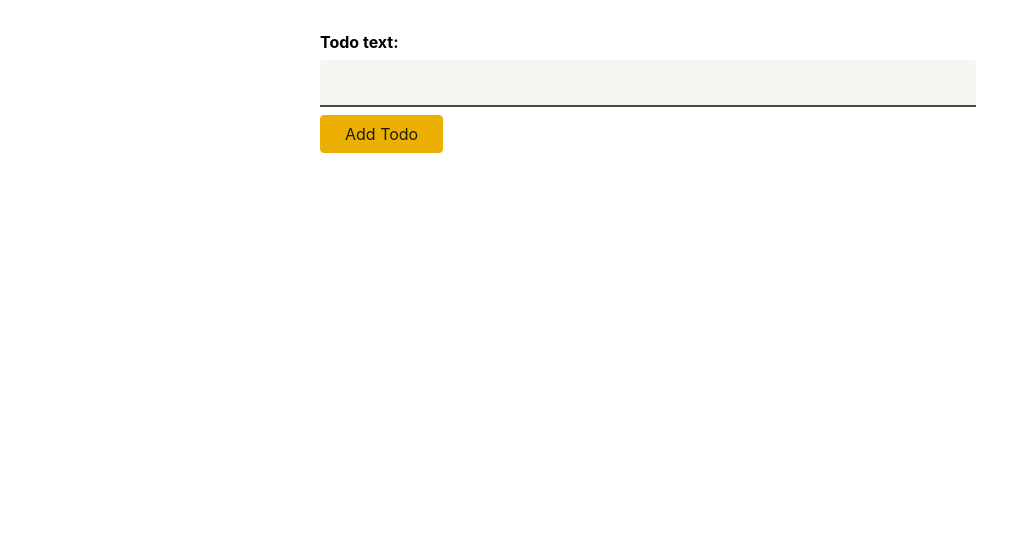
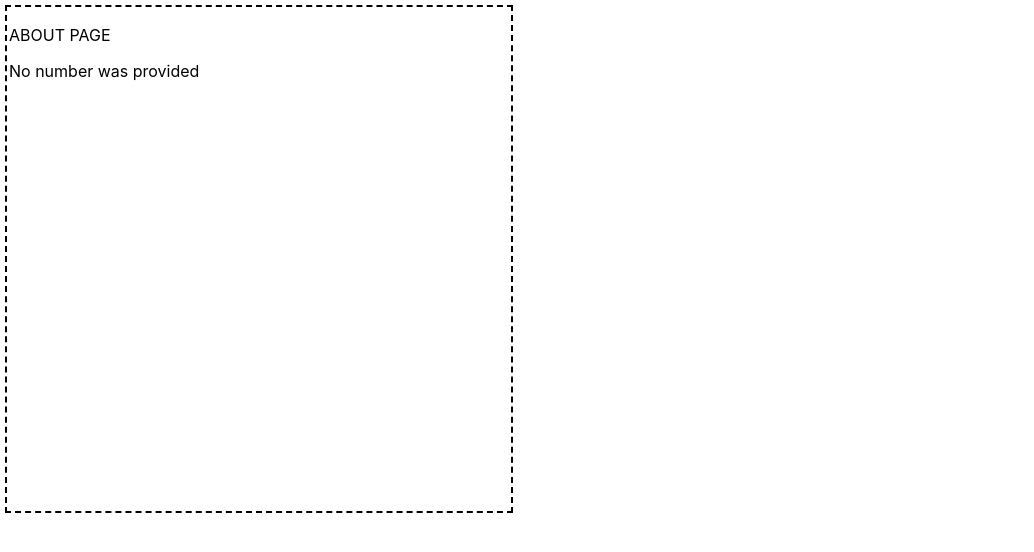
Before and after one commit to javierpb275/react-ts, a React (Create React App) app: page /layout in a window 1280 px wide. Shown: the top 552 px of the page, without its empty margins (0-1034 px from the left). Built offline with nearby package versions, Linux system fonts and the light colour scheme.

Commit message:
react-router-dom v6

```diff
--- a/package.json
+++ b/package.json
@@ -12,6 +12,7 @@
     "@types/react-dom": "^18.0.6",
     "react": "^18.2.0",
     "react-dom": "^18.2.0",
+    "react-router-dom": "^6.4.0",
     "react-scripts": "5.0.1",
     "typescript": "^4.8.3",
     "web-vitals": "^2.1.4"
--- a/src/App.tsx
+++ b/src/App.tsx
@@ -1,13 +1,23 @@
-import NewTodo from "./components/NewTodo";
-import Todos from "./components/Todos";
-import TodosContextProvider from "./store/todos-context";
+import { BrowserRouter, Routes, Route } from "react-router-dom";
+import LayoutComponent from "./components/Layout";
+import AboutPage from "./pages/About";
+import HomePage from "./pages/Home";
 
 function App() {
   return (
-    <TodosContextProvider>
-      <NewTodo />
-      <Todos />
-    </TodosContextProvider>
+    <BrowserRouter>
+      <Routes>
+        <Route path="/" element={<HomePage />} />
+        <Route path="about">
+          <Route index element={<AboutPage />} />
+          <Route path=":number" element={<AboutPage />} />
+        </Route>
+        <Route path="layout" element={<LayoutComponent />}>
+          <Route index element={<AboutPage />} />
+          <Route path=":number" element={<AboutPage />} />
+        </Route>
+      </Routes>
+    </BrowserRouter>
   );
 }
 
--- /dev/null
+++ b/src/components/Layout.tsx
@@ -0,0 +1,26 @@
+import React from "react";
+import { Outlet } from "react-router-dom";
+
+export interface ILayoutComponentProps {}
+
+const LayoutComponent: React.FunctionComponent<ILayoutComponentProps> = (
+  props
+) => {
+  return (
+    <div
+      style={{
+        border: 2,
+        padding: 2,
+        borderColor: "black",
+        borderStyle: "dashed",
+        margin: 5,
+        width: 500,
+        height: 500,
+      }}
+    >
+      <Outlet />
+    </div>
+  );
+};
+
+export default LayoutComponent;
--- /dev/null
+++ b/src/pages/About.tsx
@@ -0,0 +1,24 @@
+import React, { useEffect, useState } from "react";
+import { useParams } from "react-router-dom";
+
+export interface IAboutPageProps {}
+
+const AboutPage: React.FunctionComponent<IAboutPageProps> = (props) => {
+    const [message, setMessage] = useState('');
+    const {number} = useParams();
+    useEffect(() => {
+      if (number) {
+        setMessage(`The number is ${number}`)
+      } else {
+        setMessage(`No number was provided`)
+      }
+    }, [])
+  return (
+    <div>
+      <p>ABOUT PAGE</p>
+      <p>{message}</p>
+    </div>
+  );
+};
+
+export default AboutPage;
--- /dev/null
+++ b/src/pages/Home.tsx
@@ -0,0 +1,17 @@
+import React from "react";
+import { Link, useNavigate } from "react-router-dom";
+
+export interface IHomePageProps {}
+
+const HomePage: React.FunctionComponent<IHomePageProps> = (props) => {
+    const navigate = useNavigate();
+  return (
+    <div>
+      <p>HOME PAGE</p>
+      <Link to="/about">Go to the about page</Link><br/>
+      <button onClick={() => navigate('/layout/3')}>Go to layout, with a number</button>
+    </div>
+  );
+};
+
+export default HomePage;
```
Also changed, not shown: 1 other file (tests, documents, lock files or other folders).
